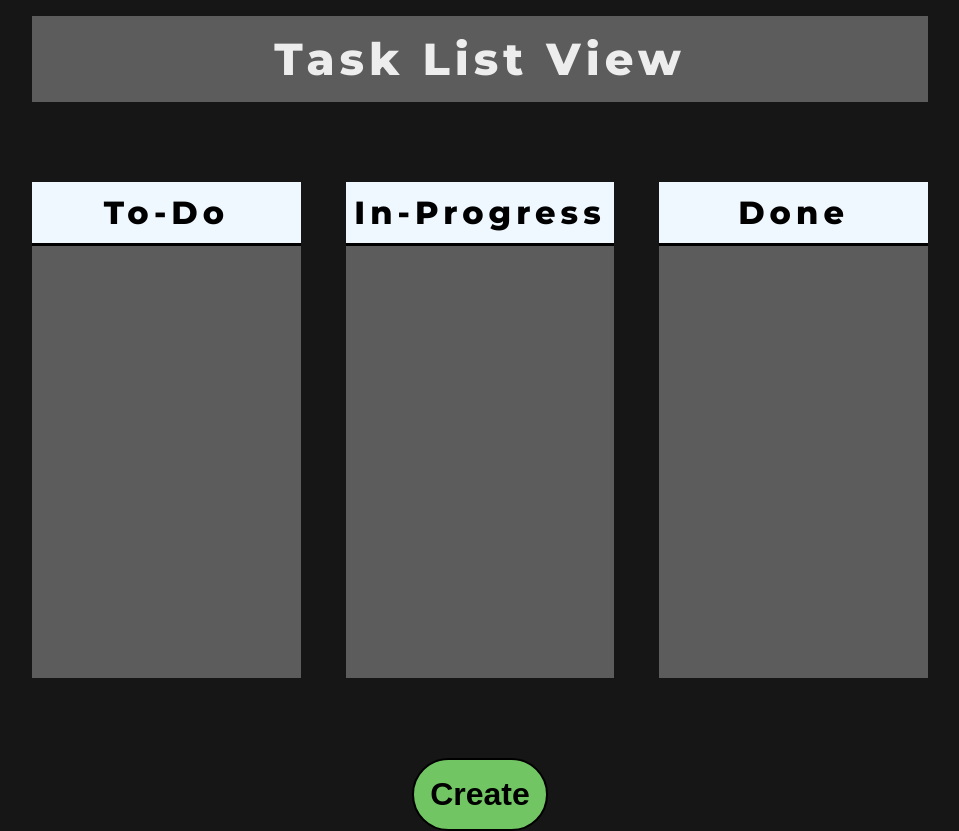
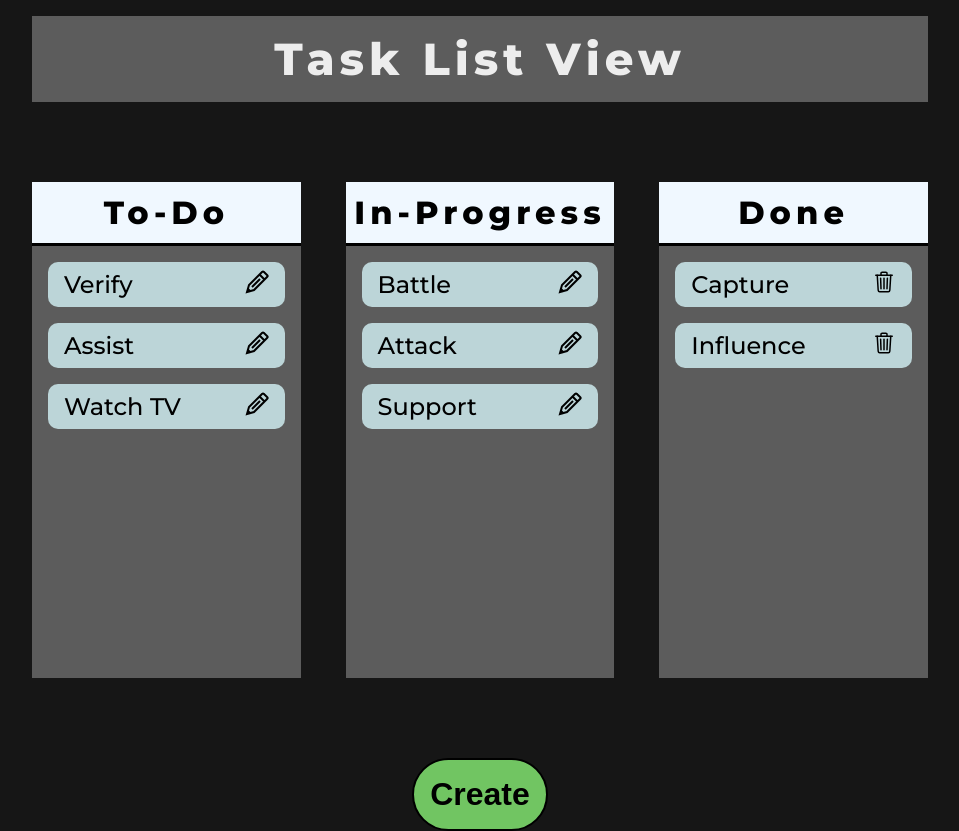
Before and after one commit to brijeshdobariya07/brilworks-training, a React (Create React App) app in the folder week2-jira-task/: page / in a window 1280 px wide. Shown: the whole page, without its empty margins (160-1119 px from the left). Built offline with nearby package versions, Linux system fonts and the light colour scheme.

Commit message:
adding some functionality

```diff
--- a/week2-jira-task/package.json
+++ b/week2-jira-task/package.json
@@ -8,6 +8,7 @@
     "@testing-library/user-event": "^13.5.0",
     "react": "^17.0.2",
     "react-dom": "^17.0.2",
+    "react-icons": "^4.3.1",
     "react-scripts": "5.0.0",
     "web-vitals": "^2.1.4"
   },
--- a/week2-jira-task/src/components/JiraContainer.js
+++ b/week2-jira-task/src/components/JiraContainer.js
@@ -2,12 +2,14 @@
 import CreateView from "./create-view-components/CreateView";
 import ListView from "./list-view-components/ListView";
 import "./style.css";
+import data from "./data.json";
 
 class JiraContainer extends Component {
   constructor() {
     super();
     this.state = {
       status: false,
+      taskData: data,
     };
     this.statusHandler = this.statusHandler.bind(this);
   }
@@ -20,9 +22,15 @@
     return (
       <div>
         {!this.state.status ? (
-          <ListView statusHandler={this.statusHandler} />
+          <ListView
+            statusHandler={this.statusHandler}
+            taskData={this.state.taskData}
+          />
         ) : (
-          <CreateView statusHandler={this.statusHandler} />
+          <CreateView
+            statusHandler={this.statusHandler}
+            taskData={this.state.taskData}
+          />
         )}
       </div>
     );
--- a/week2-jira-task/src/components/data.json
+++ b/week2-jira-task/src/components/data.json
@@ -1,42 +1,50 @@
 [
   {
-    "title": "task1",
-    "desc": "This is task1",
+    "id": "1",
+    "title": "Verify",
+    "desc": "This is Task 1",
     "status": "to-do"
   },
   {
-    "title": "task2",
-    "desc": "This is task2",
+    "id": "2",
+    "title": "Battle",
+    "desc": "This is Task 2",
     "status": "in-progress"
   },
   {
-    "title": "task3",
-    "desc": "This is task3",
+    "id": "3",
+    "title": "Capture",
+    "desc": "This is Task 3",
     "status": "done"
   },
   {
-    "title": "task4",
-    "desc": "This is task4",
+    "id": "4",
+    "title": "Assist",
+    "desc": "This is Task 4",
     "status": "to-do"
   },
   {
-    "title": "task5",
-    "desc": "This is task5",
+    "id": "5",
+    "title": "Attack",
+    "desc": "This is Task 5",
     "status": "in-progress"
   },
   {
-    "title": "task6",
-    "desc": "This is task6",
+    "id": "6",
+    "title": "Influence",
+    "desc": "This is Task 6",
     "status": "done"
   },
   {
-    "title": "task7",
-    "desc": "This is task7",
+    "id": "7",
+    "title": "Watch TV",
+    "desc": "This is Task 7",
     "status": "to-do"
   },
   {
-    "title": "task8",
-    "desc": "This is task8",
+    "id": "8",
+    "title": "Support",
+    "desc": "This is Task 8",
     "status": "in-progress"
   }
 ]
--- a/week2-jira-task/src/components/list-view-components/ListBody.js
+++ b/week2-jira-task/src/components/list-view-components/ListBody.js
@@ -1,21 +1,64 @@
 import React from "react";
+import { GrEdit } from "react-icons/gr";
+import { IoTrashOutline } from "react-icons/io5";
 
-function ListBody() {
+function ListBody(props) {
+  // const [toDoList, setToDoList] = useState();
+  // const [inProgressList, setInProgressList] = useState();
+  // const [doneList, setDoneList] = useState();
+
+  const toDoTasks = props.taskData.filter((task) => task.status === "to-do");
+  const inProgressTasks = props.taskData.filter(
+    (task) => task.status === "in-progress"
+  );
+  const doneTasks = props.taskData.filter((task) => task.status === "done");
+
   return (
     <div className="list-elements-container">
       <center>
         <div className="list-elements">
           <div className="to-do-ele">
             <h1>To-Do</h1>
-            <div className="to-do-ele-content list-content"></div>
+
+            <div className="to-do-ele-content list-content">
+              {toDoTasks.map((task) => (
+                <div className="task-element" key={task.id}>
+                  {task.title}
+                  <GrEdit
+                    className="icon"
+                    onClick={() => props.statusHandler()}
+                  />
+                </div>
+              ))}
+            </div>
           </div>
+
           <div className="in-progress-ele">
             <h1>In-Progress</h1>
-            <div className="in-progress-ele-content list-content"></div>
+
+            <div className="in-progress-ele-content list-content">
+              {inProgressTasks.map((task) => (
+                <div className="task-element" key={task.id}>
+                  {task.title}
+                  <GrEdit
+                    className="icon"
+                    onClick={() => props.statusHandler()}
+                  />
+                </div>
+              ))}
+            </div>
           </div>
+
           <div className="done-ele">
             <h1>Done</h1>
-            <div className="done-ele-content list-content"></div>
+
+            <div className="done-ele-content list-content">
+              {doneTasks.map((task) => (
+                <div className="task-element" key={task.id}>
+                  {task.title} <IoTrashOutline className="icon" />
+                </div>
+              ))}
+            </div>
           </div>
         </div>
       </center>
--- a/week2-jira-task/src/components/list-view-components/ListView.js
+++ b/week2-jira-task/src/components/list-view-components/ListView.js
@@ -12,7 +12,10 @@
     return (
       <div>
         <Header />
-        <ListBody />
+        <ListBody
+          taskData={this.props.taskData}
+          statusHandler={this.props.statusHandler}
+        />
         <CreateTaskButton statusHandler={this.props.statusHandler} />
       </div>
     );
--- a/week2-jira-task/src/components/style.css
+++ b/week2-jira-task/src/components/style.css
@@ -127,4 +127,27 @@
 .close-button-container button:hover {
   background-color: rgb(207, 49, 35);
   transform: rotate(90deg);
+  cursor: pointer;
 }
+
+/* Task Elements */
+
+.task-element {
+  letter-spacing: normal;
+  font-size: 1.5rem;
+  padding: 0.5rem 1rem;
+  margin: 1rem 1rem;
+  border-radius: 10px;
+  background-color: #bcd5d8;
+  color: black;
+  text-align: left;
+  overflow: auto;
+  max-height: 4rem;
+}
+.task-element .icon {
+  float: right;
+}
+.icon:hover {
+  color: rgb(223, 29, 29);
+  cursor: pointer;
+}
```
Also changed, not shown: 1 other file (tests, documents, lock files or other folders).
